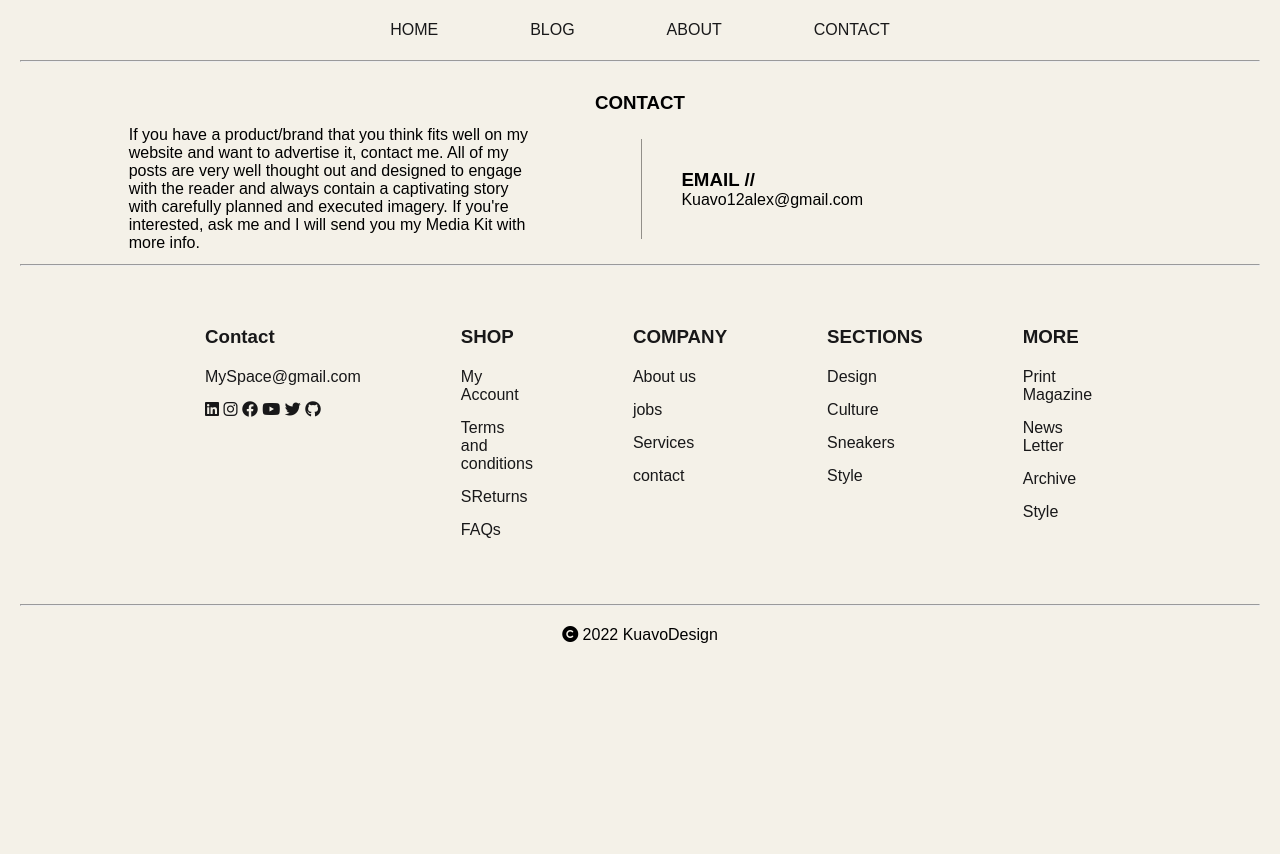
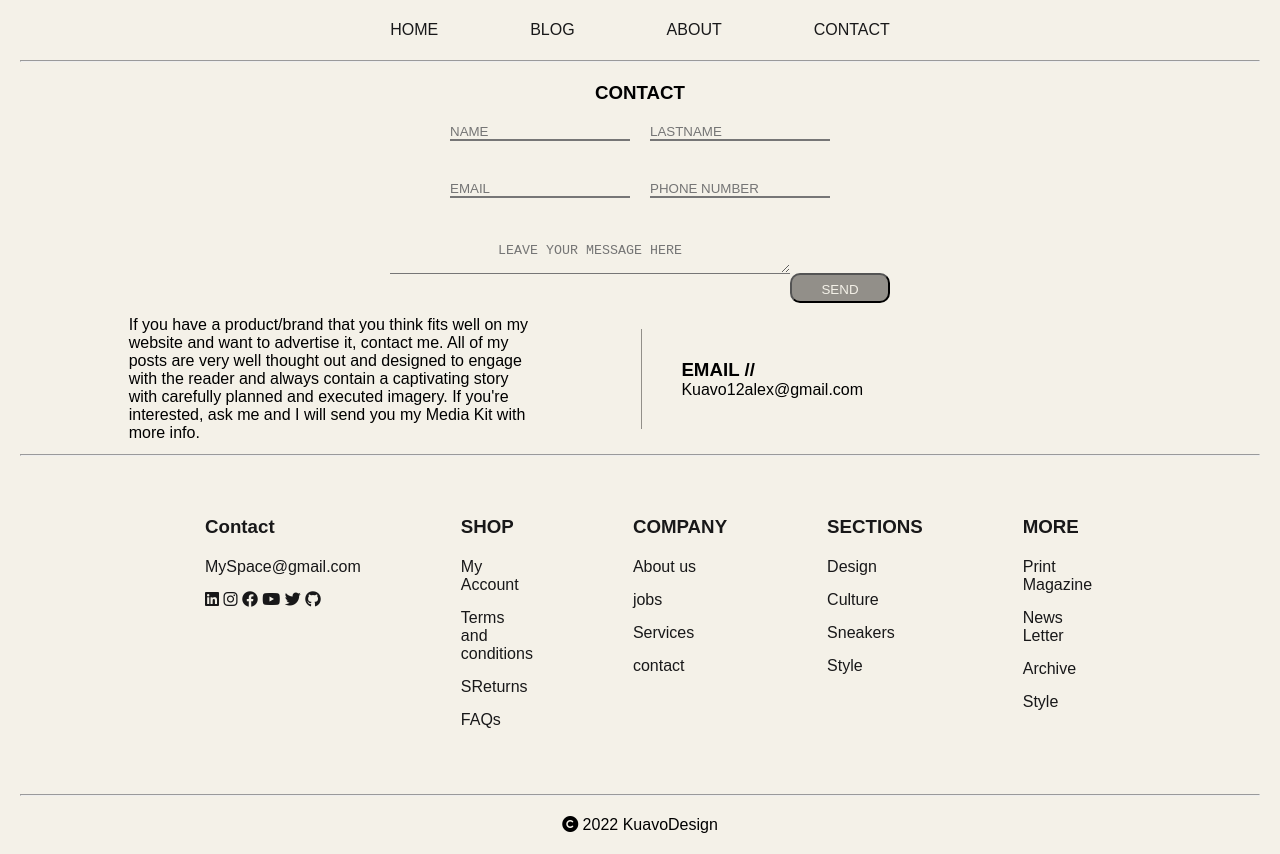
Before and after one commit to KAlexRussel/blog-in-reactjs, a React (Create React App) app in the folder client/: page /contact in a window 1280 px wide. Before the commit the page ends 800 px from the top, so only its background shows below. Built offline with nearby package versions, Linux system fonts and the light colour scheme; a web font is replaced by a local one.

Commit message:
contact
Signed-off-by: KAlexRussel <kouawoualex1234@gmail.com>

```diff
--- a/client/src/pages/about/About.jsx
+++ b/client/src/pages/about/About.jsx
@@ -7,6 +7,9 @@ function About() {
   return (
     <div className="body-1">
       <Navbar />
+      <div className="head-1">
+        <h3>ABOUT</h3>
+      </div>
       <div>
         <div>
           <img class="image-1" src={mystory} alt="mystory" />
--- a/client/src/pages/about/about.css
+++ b/client/src/pages/about/about.css
@@ -1,13 +1,17 @@
 * {
   margin: 0;
   padding: 0;
+}
+.head-1 {
+  margin-top: 20px;
+  text-align: center;
 }
 
 .image-1 {
   width: 100%;
   object-fit: cover;
   height: 400px;
-  margin-top: 5px;
+  margin-top: 6px;
   margin-bottom: 23px;
   justify-content: flex-start;
 }
--- a/client/src/pages/contact/Contact.jsx
+++ b/client/src/pages/contact/Contact.jsx
@@ -10,6 +10,56 @@ function Contact() {
       <div className="head">
         <h3>CONTACT</h3>
       </div>
+      <div>
+        <form action="Post">
+          <div className="form-1">
+            <div className="form-11">
+              <input
+                className="form-control"
+                name="name"
+                type="text"
+                placeholder="NAME"
+                required=""
+                value=""
+              />
+              <input
+                className="form-control"
+                name="email"
+                type="email"
+                placeholder="EMAIL"
+                required=""
+                value=""
+              />
+            </div>
+            <div className="form-11">
+              <input
+                className="form-control"
+                name="name"
+                type="text"
+                placeholder="LASTNAME"
+                required=""
+                value=""
+              />
+              <input
+                className="form-control"
+                name="phone"
+                type="number"
+                placeholder="PHONE NUMBER "
+                required=""
+                value=""
+              />
+            </div>
+          </div>
+          <div className="form-12">
+            <textarea
+              class="form-control1"
+              placeholder="LEAVE YOUR MESSAGE HERE"
+              required=""
+            ></textarea>
+            <button className="button2">SEND</button>
+          </div>
+        </form>
+      </div>
       <div className="main-con">
         <div className="parag">
           <p>
@@ -21,13 +71,13 @@ function Contact() {
             Kit with more info.
           </p>
         </div>
-        <div className="vl"></div>
+        <div className="vls"></div>
         <div className="contact-1">
           <h3>EMAIL //</h3>
           <p>Kuavo12alex@gmail.com</p>
         </div>
       </div>
-      <div></div>
+
       <Footer />
     </div>
   );
--- a/client/src/pages/contact/contact.css
+++ b/client/src/pages/contact/contact.css
@@ -4,10 +4,10 @@
 }
 .head {
   text-align: center;
-  margin-top: 30px;
+  margin-top: 20px;
 }
 
-.vl {
+.vls {
   border-left: 1px solid #928f89;
   height: 100px;
   margin: auto 0px;
@@ -27,3 +27,49 @@
   width: 31%;
   margin: auto 39px;
 }
+form {
+}
+.form-1 {
+  display: flex;
+  justify-content: center;
+}
+
+.form-11 {
+  display: block;
+  width: 200px;
+}
+
+.form-control {
+  border-top: none;
+  border-left: none;
+  border-right: none;
+  margin: 20px 10px;
+  background-color: #f4f1e8;
+  width: 90%;
+}
+.form-control1 {
+  border-top: none;
+  border-left: none;
+  border-right: none;
+  margin: 20px auto;
+  background-color: #f4f1e8;
+  width: 400px;
+  text-align: center;
+  /* display: flex; */
+  /* justify-content: center; */
+}
+.button2 {
+  background-color: #928f89;
+  border-radius: 10px;
+  max-width: 100px;
+  width: 100%;
+  height: 30px;
+  padding: 7px 22px;
+  margin: 1px auto;
+  color: #f4f1e8;
+}
+.form-12 {
+  display: block;
+  margin: 5px auto;
+  text-align: center;
+}
```
Also changed, not shown: client/src/pages/Notfound.jsx (added, +9 -0 lines).
